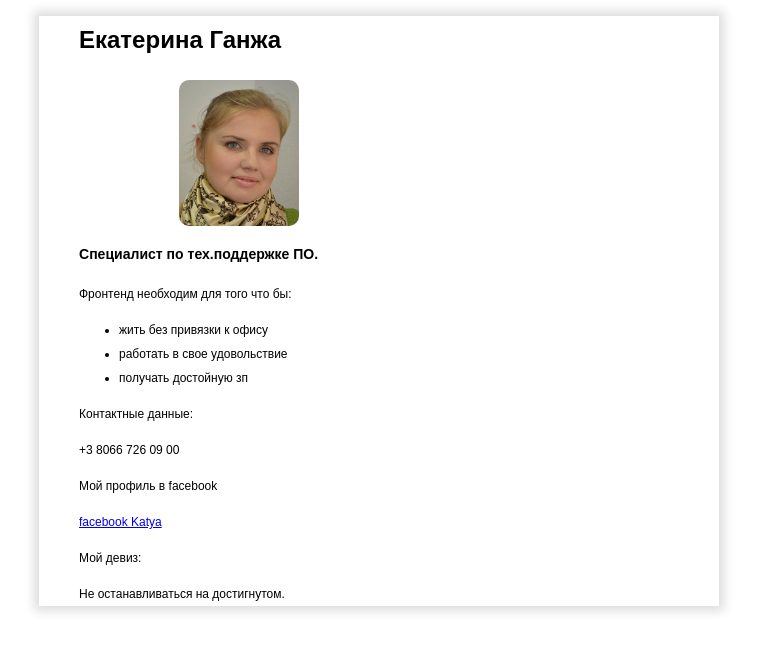
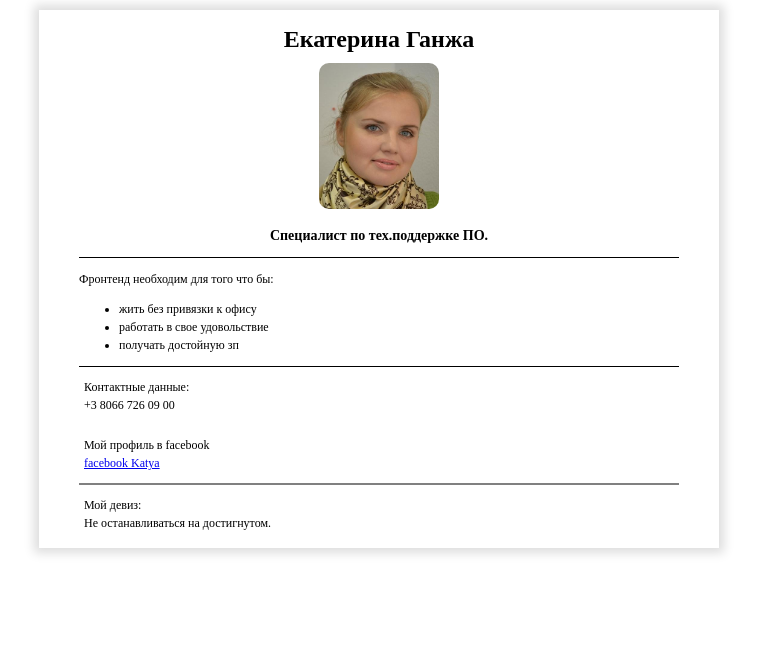
Before and after one commit to Katya-Ganzha/HomeWork1, a plain HTML site: page index.html in a window 1280 px wide. Shown: the whole page, without its empty margins (261-1018 px from the left). Drawn offline with Linux system fonts and the light colour scheme.

Commit message:
add line-height

```diff
--- a/CSS/style.css
+++ b/CSS/style.css
@@ -1,34 +1,36 @@
 body{
 
-   font-family: Arial,Times New Roman,serif;
+   /*font-family: Arial,Times New Roman,serif;
    font-weight: 400;
-   line-height:2;
-  font-size: 12px;
-  margin:5px 300px 30px 300px;
-  padding:0px 40px;
+   line-height:16px;
+  font-size: 12px;*/
+  font: 400 12px/16px Time new Roman,san-serif;
+
+   margin:10px 300px 30px 300px;
+  padding:5px 40px;
   box-shadow:0 0 10px 5px rgba(221, 221, 221, 1);/* тень*/
 
 }
-.div {
+.Name {
 	 text-align: center;
 
 }
 .center {
-	display:block;
+	/*display:block;*/
     border-radius:10px;
-	margin:0px 100px 10px;
+	margin:0px auto;/*100px 10px;*/
 }
-.div1{
-border-top :1px solid black;
+.celi{
+	border-top :1px solid black;
 	border-bottom:1px solid black;
 	line-height: 1.5;
 }
-.div2,.div3{
+.contact,.url contact{
 	line-height: 0.5;
 	padding: 5px ;
 }
 
-.div4{
+.deviz{
 	border-top :2px solid grey;
 	line-height: 0.5;
 	padding: 5px;
--- a/style.css
+++ b/style.css
@@ -2,7 +2,7 @@ body{
 
    font-family: Arial,Times New Roman,serif;
    font-weight: 400;
-   line-height:2;
+   line-height:16px;
   font-size: 12px;
   margin:0px auto;
   padding:0px 40px;
```
